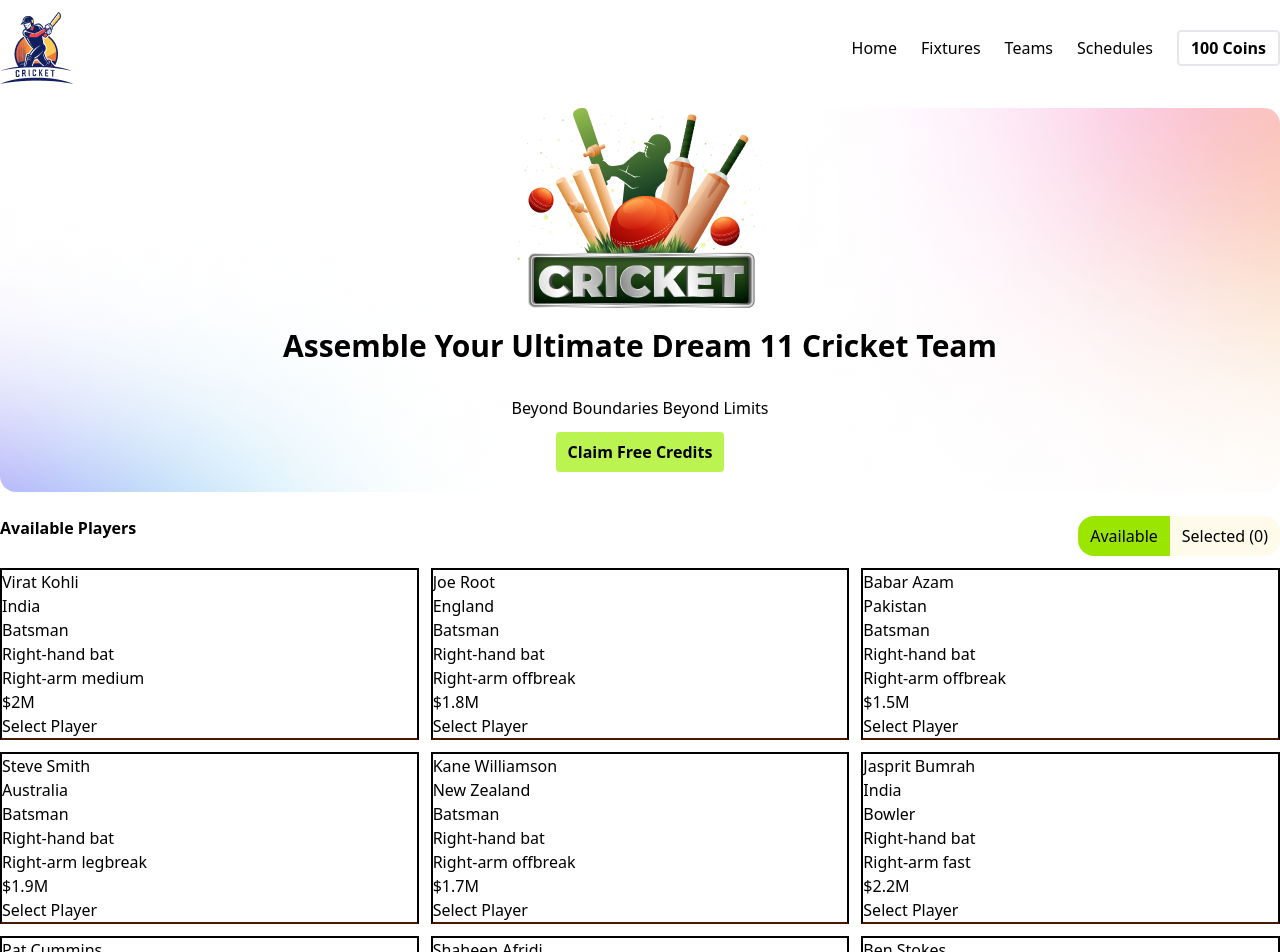
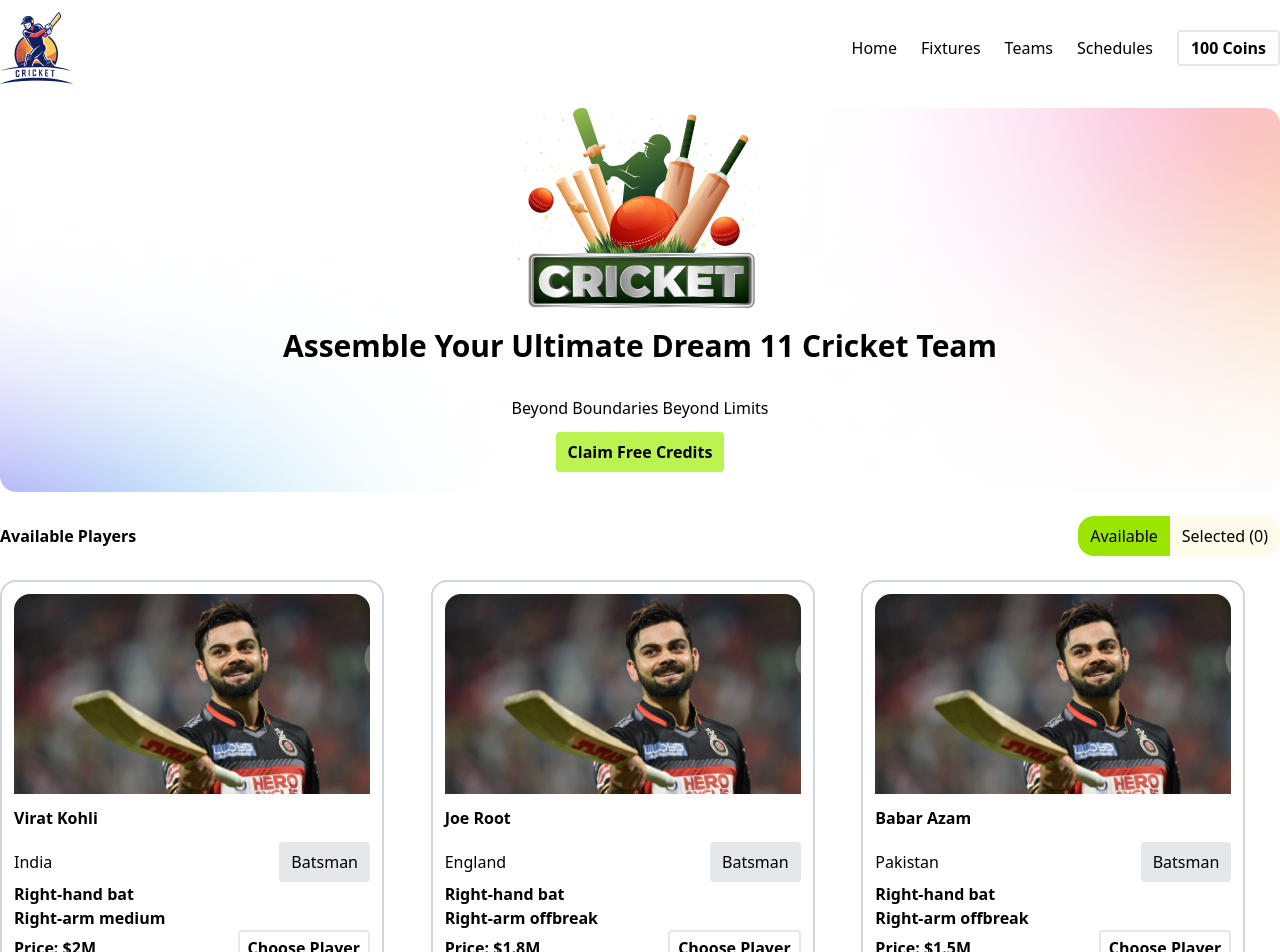
Before and after one commit to Asifmahmud436/Assignment-7, a React (Vite) app: page / in a window 1280 px wide. Shown: the top 952 px of the page. Built offline with nearby package versions, Linux system fonts and the light colour scheme.

Commit message:
finished the available players designing

```diff
--- a/src/Components/AvailablePlayers.jsx
+++ b/src/Components/AvailablePlayers.jsx
@@ -1,13 +1,18 @@
-export default function AvailablePlayers(props){
-    return(
-        <div className="border-2 border-b-amber-950">
-            <h3>{props.name}</h3>
-            <h3>{props.country}</h3>
-            <h3>{props.role}</h3>
-            <h3>{props.battingType}</h3>
-            <h3>{props.bowlingType}</h3>
-            <h3>{props.biddingPrice}</h3>
-            <button type="button" className="btn-">Select Player</button>
-        </div>
-    )
+export default function AvailablePlayers(props) {
+  return (
+    <div className="w-96 border-2 border-gray-300 rounded-2xl p-3">
+      <img src={props.image} className="rounded-t-2xl" alt="player img" />
+      <h3 className="font-bold py-3">{props.name}</h3>
+      <div className="flex justify-between items-center">
+        <h3>{props.country}</h3>
+        <h3 className="px-3 py-2 bg-gray-200 rounded-sm">{props.role}</h3>
+      </div>
+      <h3 className="font-bold">{props.battingType}</h3>
+      <h3 className="font-bold">{props.bowlingType}</h3>
+      <div className="flex justify-between items-center">
+        <h3 className="font-bold">Price: {props.biddingPrice}</h3>
+        <button type="button" className="px-2 py-1 border-2 border-gray-200 rounded-sm font-bold">Choose Player</button>
+      </div>
+    </div>
+  );
 }
--- a/src/Components/Players.jsx
+++ b/src/Components/Players.jsx
@@ -1,6 +1,7 @@
 import { useState } from "react";
 import AllPlayers from '../assets/players.json'
 import AvailablePlayers from "./AvailablePlayers";
+import playerImg from '../assets/playerImg.webp'
 
 // {
 //     "playerId": 7,
@@ -23,7 +24,7 @@ export default function Players() {
         key={player.playerId}
         name={player.name}
         country={player.country}
-        image={player.image}
+        image={playerImg}
         role={player.role}
         battingType={player.battingType}
         bowlingType={player.bowlingType}
@@ -31,7 +32,7 @@ export default function Players() {
         />)
   return (
     <div>
-      <nav className="flex justify-between pb-3">
+      <nav className="flex justify-between items-center pb-3">
         <div>
           {avalaible ? <h1 className="font-bold">Available Players</h1> : <h1 className="font-bold">Selected Players(4/6)</h1>}
         </div>
@@ -40,7 +41,7 @@ export default function Players() {
             <button type="button" className={`px-3 py-2 rounded-e-2xl ${avalaible? 'bg-amber-50':'bg-lime-400'}`} onClick={()=>setAvailable(false)}>Selected (0)</button>
         </div>
       </nav>
-      <div className="grid sm:grid-cols-1 md:grid-cols-2 lg:grid-cols-3 gap-3">
+      <div className="grid sm:grid-cols-1 md:grid-cols-2 lg:grid-cols-3 gap-3 pt-3">
         {availablePlayerArray}
       </div>
     </div>
```
Also changed, not shown: src/assets/playerImg.webp (added).
